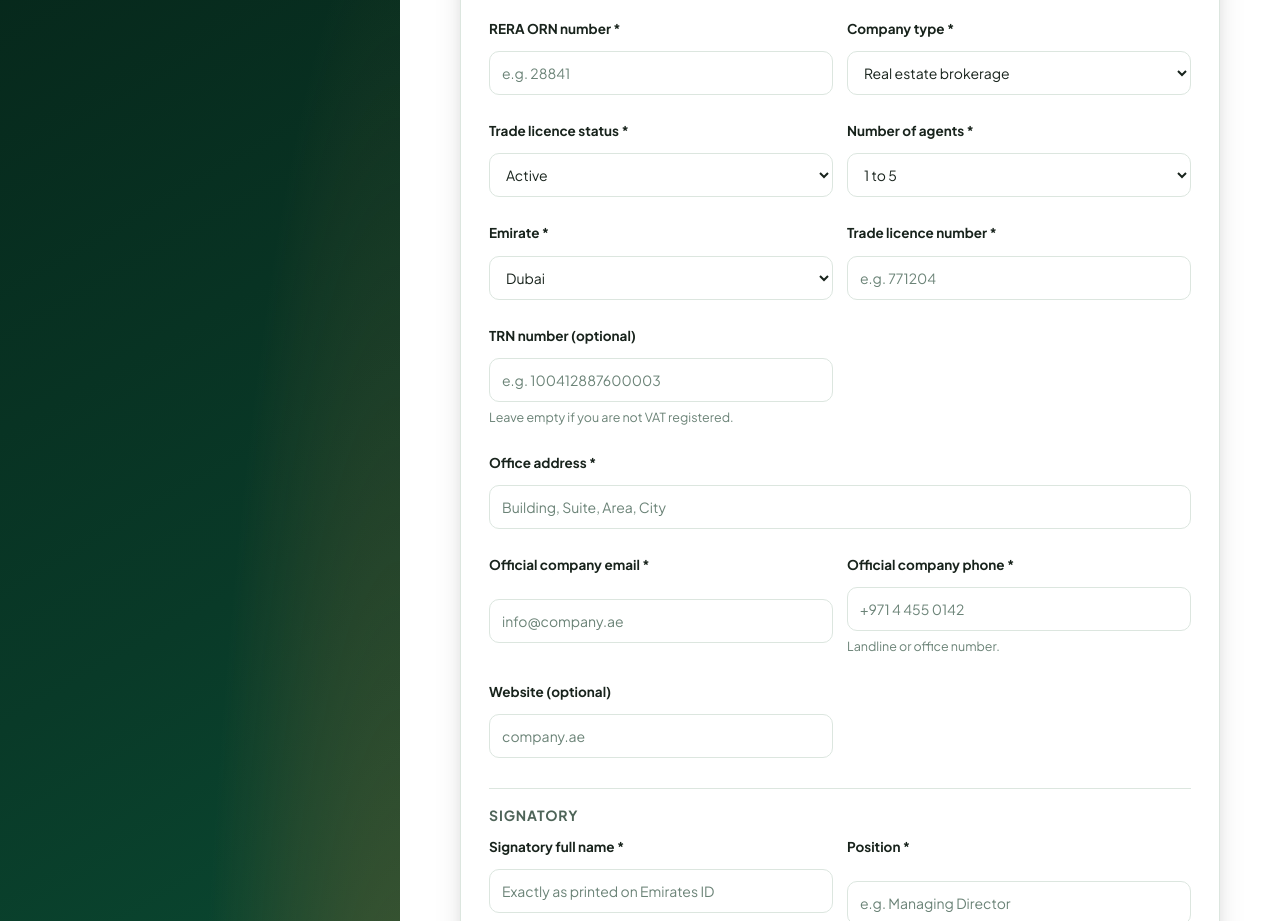
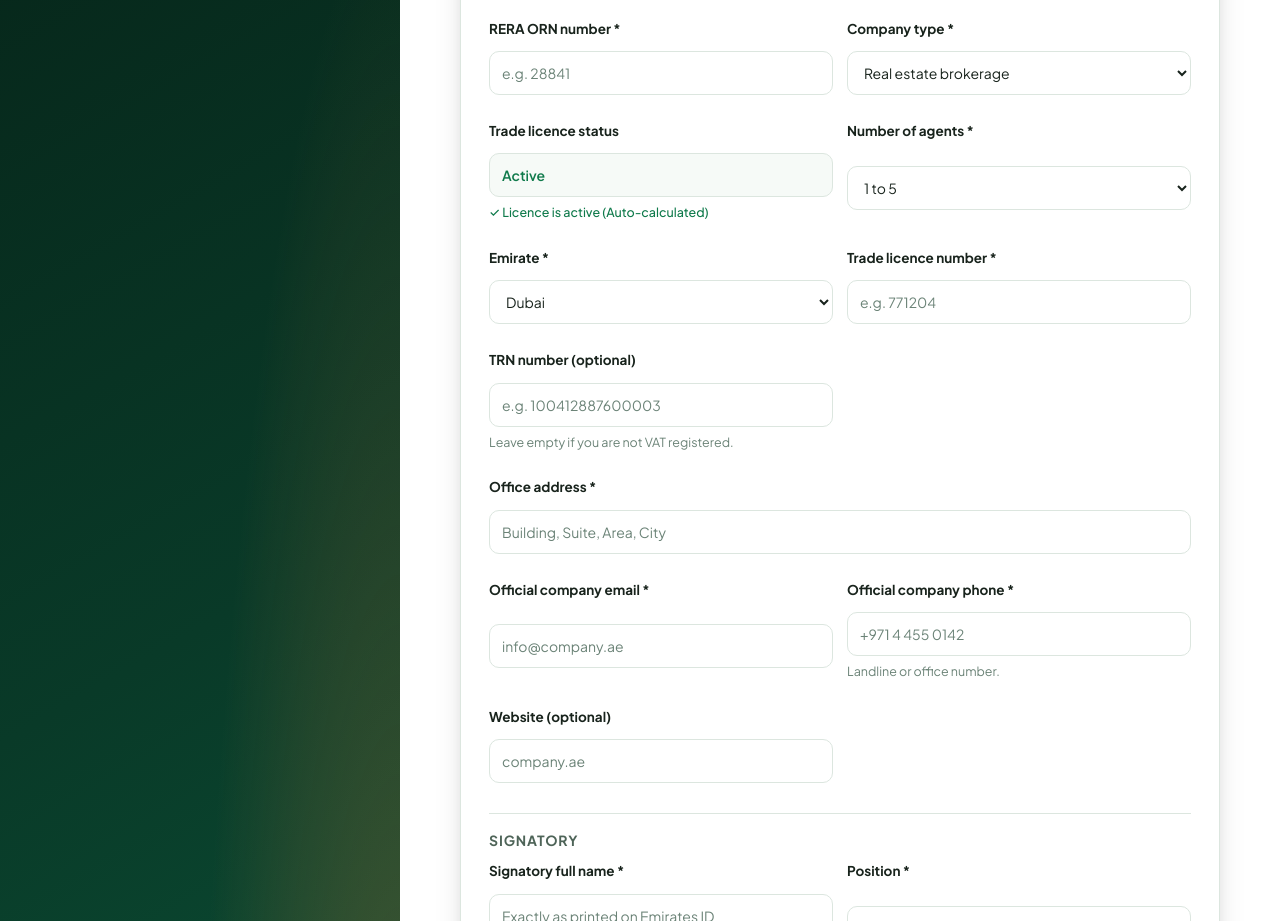
Before and after one commit to cash-my-property/cmp-connect-client, a React (Vite) app: page /signup in a window 1280 px wide. Shown: the part 840-1761 px from the top of the page. Built offline with nearby package versions, Linux system fonts and the light colour scheme.

Commit message:
feat: remove trade licence status dropdown and old options; make auto-calculated readonly display based on expiryDate

```diff
--- a/src/pages/onboarding/OnboardingSignupPage.jsx
+++ b/src/pages/onboarding/OnboardingSignupPage.jsx
@@ -419,7 +419,7 @@ export default function OnboardingSignupPage() {
         ...prev,
         orn: '',
         companyType: 'Real estate brokerage',
-        tradeLicenceStatus: 'Valid and active',
+        tradeLicenceStatus: 'Active',
         numberOfAgents: '1 to 5',
         developerType: prev.developerType || 'Master developer'
       }));
@@ -1214,35 +1214,37 @@ export default function OnboardingSignupPage() {
                   </div>
 
                   <div className="field half" data-invalid={touched.tradeLicenceStatus && formErrors.tradeLicenceStatus ? true : undefined}>
-                    <label htmlFor="reg-licence-status">Trade licence status *</label>
-                    <select
+                    <label htmlFor="reg-licence-status">Trade licence status</label>
+                    <input
                       id="reg-licence-status"
                       name="tradeLicenceStatus"
-                      value={formData.tradeLicenceStatus}
-                      onChange={handleChange}
-                      onBlur={handleBlur}
-                      required
-                    >
-                      <option value="Active">Active</option>
-                      <option value="Expires soon">Expires soon</option>
-                      <option value="Expired">Expired</option>
-                      <option value="Valid and active">Valid and active</option>
-                      <option value="Under renewal">Under renewal</option>
-                      <option value="New application">New application</option>
-                    </select>
+                      type="text"
+                      value={formData.tradeLicenceStatus || 'Active'}
+                      readOnly
+                      style={{
+                        backgroundColor: 'var(--cmp-surface-sunken, #f8fafc)',
+                        cursor: 'default',
+                        fontWeight: 600,
+                        color: formData.tradeLicenceStatus === 'Expired'
+                          ? 'var(--cmp-danger, #dc2626)'
+                          : formData.tradeLicenceStatus === 'Expires soon'
+                          ? 'var(--cmp-warning, #d97706)'
+                          : 'var(--cmp-success, #16a34a)'
+                      }}
+                    />
                     {formData.tradeLicenceStatus === 'Expires soon' && (
                       <span className="hint" style={{ color: 'var(--cmp-warning, #d97706)', fontWeight: 500 }}>
-                        ⚠️ Licence expires within 30 days
+                        ⚠️ Licence expires within 30 days (Auto-calculated)
                       </span>
                     )}
                     {formData.tradeLicenceStatus === 'Expired' && (
                       <span className="hint" style={{ color: 'var(--cmp-danger, #dc2626)', fontWeight: 500 }}>
-                        ⛔ Licence has expired
+                        ⛔ Licence has expired (Auto-calculated)
                       </span>
                     )}
-                    {formData.tradeLicenceStatus === 'Active' && formData.expiryDate && (
+                    {formData.tradeLicenceStatus === 'Active' && (
                       <span className="hint" style={{ color: 'var(--cmp-success, #16a34a)', fontWeight: 500 }}>
-                        ✓ Licence is active
+                        ✓ Licence is active (Auto-calculated)
                       </span>
                     )}
                     {touched.tradeLicenceStatus && formErrors.tradeLicenceStatus && (
--- a/src/pages/onboarding/OnboardingWizardPage.jsx
+++ b/src/pages/onboarding/OnboardingWizardPage.jsx
@@ -33,7 +33,7 @@ export default function OnboardingWizardPage() {
     companyType: 'Real estate brokerage',
     emirate: 'Abu Dhabi',
     tradeLicenceNumber: '771204',
-    tradeLicenceStatus: 'Valid and active',
+    tradeLicenceStatus: 'Active',
     reraOrnNumber: 'ORN-28841',
     trnNumber: '100412887600003',
     numberOfAgents: '6 to 20',
--- a/src/pages/onboarding/components/DetailsStage.jsx
+++ b/src/pages/onboarding/components/DetailsStage.jsx
@@ -220,19 +220,24 @@ export default function DetailsStage({
           {!isDeveloper ? (
             <div className="field half">
               <label htmlFor="f-licence_state">Trade licence status</label>
-              <select
+              <input
                 id="f-licence_state"
+                name="tradeLicenceStatus"
+                type="text"
                 value={details.tradeLicenceStatus || 'Active'}
-                onChange={(e) => handleChange('tradeLicenceStatus', e.target.value)}
-                required
-              >
-                <option value="Active">Active</option>
-                <option value="Expires soon">Expires soon</option>
-                <option value="Expired">Expired</option>
-                <option value="Valid and active">Valid and active</option>
-                <option value="Under renewal">Under renewal</option>
-                <option value="New application">New application</option>
-              </select>
+                readOnly
+                style={{
+                  backgroundColor: 'var(--cmp-surface-sunken, #f8fafc)',
+                  cursor: 'default',
+                  fontWeight: 600,
+                  color: details.tradeLicenceStatus === 'Expired'
+                    ? 'var(--cmp-danger, #dc2626)'
+                    : details.tradeLicenceStatus === 'Expires soon'
+                    ? 'var(--cmp-warning, #d97706)'
+                    : 'var(--cmp-success, #16a34a)'
+                }}
+              />
+              <span className="hint">Auto-calculated from licence expiry date.</span>
             </div>
           ) : (
             <div className="field half">
```
